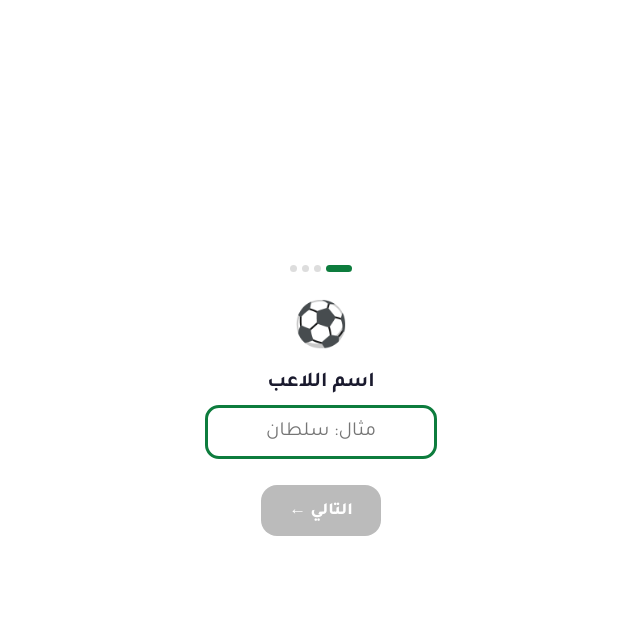
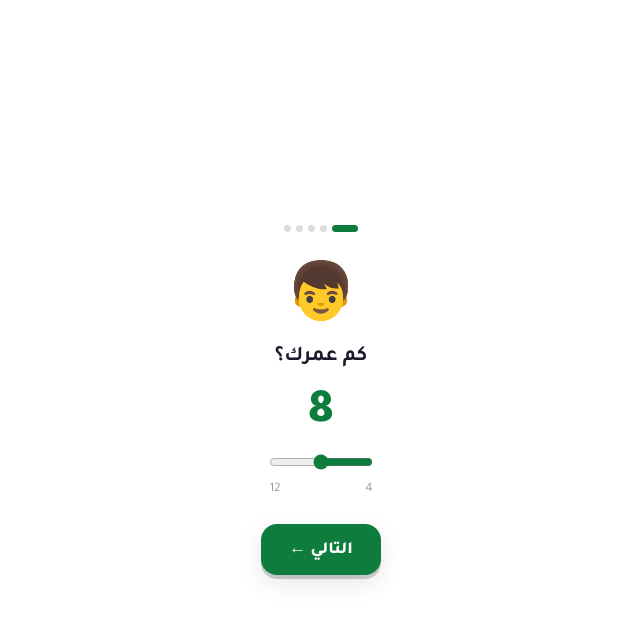
Before and after one commit to slalsultan-ai/miqdam, a Next.js app: page / in a window 1280 px wide. Both pictures are taken after a click on the button "🏟️ ابدأ المغامرة". Shown: the top 622 px of the page, without its empty margins (319-959 px from the left). Built offline with nearby package versions, Linux system fonts and the light colour scheme; a web font is replaced by a local one.

Commit message:
🎮 Age slider + themed scenes + color sync

```diff
--- a/components/Miqdam.tsx
+++ b/components/Miqdam.tsx
@@ -45,7 +45,9 @@ const BADGES = ["⚽","🏆","⭐","🦁","🦅","🔥","💎","👑"];
 // ── Exercise type by rep (easy → hard, repeating) ──
 // 0-7: listen, 8-14: nextWord, 15-21: blanks, 22-27: order, 28-29: order
 // Exercise type scales with reps target (easy → hard)
-const getExType = (rep, total) => {
+// Young children (< 7) only get listen exercises
+const getExType = (rep, total, childAge) => {
+  if (childAge < 7) return "listen";
   const pct = rep / total;
   if (pct < 0.25) return "listen";
   if (pct < 0.5) return "nextWord";
@@ -548,6 +550,7 @@ export default function Miqdam() {
   const [jNum, setJNum] = useState(10);
   const [jCol, setJCol] = useState(0);
   const [bdg, setBdg] = useState(0);
+  const [age, setAge] = useState(8);
   const [profile, setProfile] = useState(null);
   // Pick
   const [surahNum, setSurahNum] = useState(112);
@@ -640,7 +643,7 @@ export default function Miqdam() {
         else { setCurAyahIdx(i => i + 1); setReps(0); setExType("listen"); }
       }, 5000);
     } else {
-      setExType(getExType(next, repsTarget));
+      setExType(getExType(next, repsTarget, profile?.age || 8));
     }
   };
 
@@ -663,17 +666,33 @@ export default function Miqdam() {
 
   // ── SETUP ──
   if (view === "setup") {
+    const ageEmoji = age <= 5 ? "👶" : age <= 7 ? "🧒" : age <= 10 ? "👦" : "🧑";
     const views = [
+      // Step 0: Age
+      <div key="age" style={{ animation: "fadeUp 0.3s both", textAlign: "center" }}>
+        <div style={{ fontSize: 56, marginBottom: 8 }}>{ageEmoji}</div>
+        <h2 style={{ fontSize: 21, marginBottom: 16 }}>كم عمرك؟</h2>
+        <div style={{ fontSize: 48, fontWeight: 900, color: "#0D7C3D", marginBottom: 12 }}>{age}</div>
+        <input type="range" min={4} max={12} value={age} onChange={e => { sfx("tap"); setAge(+e.target.value); }}
+          style={{ width: "80%", maxWidth: 250, accentColor: "#0D7C3D", height: 8 }} />
+        <div style={{ display: "flex", justifyContent: "space-between", width: "80%", maxWidth: 250, margin: "8px auto 0", fontSize: 13, color: "#999" }}>
+          <span>4</span><span>12</span>
+        </div>
+        {age < 7 && <p style={{ fontSize: 13, color: "#E65100", marginTop: 12, background: "#FFF3E0", padding: "6px 12px", borderRadius: 10, display: "inline-block" }}>🔊 وضع الاستماع والترديد</p>}
+      </div>,
+      // Step 1: Name
       <div key="0" style={{ animation: "fadeUp 0.3s both", textAlign: "center" }}>
         <div style={{ fontSize: 44, marginBottom: 10 }}>⚽</div>
         <h2 style={{ fontSize: 21, marginBottom: 10 }}>اسم اللاعب</h2>
         <input value={pName} onChange={e => setPName(e.target.value)} placeholder="مثال: سلطان" style={{ width: "100%", maxWidth: 260, padding: "12px 18px", fontSize: 20, borderRadius: 14, border: "3px solid #0D7C3D", outline: "none", textAlign: "center", fontFamily: "'Tajawal'", direction: "rtl" }} />
       </div>,
+      // Step 2: Team
       <div key="1" style={{ animation: "fadeUp 0.3s both", textAlign: "center" }}>
         <div style={{ fontSize: 44, marginBottom: 10 }}>🏟️</div>
         <h2 style={{ fontSize: 21, marginBottom: 10 }}>اسم الفريق</h2>
         <input value={tName} onChange={e => setTName(e.target.value)} placeholder="مثال: النسور" style={{ width: "100%", maxWidth: 260, padding: "12px 18px", fontSize: 20, borderRadius: 14, border: "3px solid #0D7C3D", outline: "none", textAlign: "center", fontFamily: "'Tajawal'", direction: "rtl" }} />
       </div>,
+      // Step 3: Jersey
       <div key="2" style={{ animation: "fadeUp 0.3s both", textAlign: "center" }}>
         <Jersey c={JERSEY_COLORS[jCol]} n={jNum} sz={90} />
         <h2 style={{ fontSize: 19, margin: "8px 0 12px" }}>اختر قميصك</h2>
@@ -686,6 +705,7 @@ export default function Miqdam() {
           <Btn onClick={() => setJNum(Math.min(99, jNum + 1))} color="#5a5a6a" style={{ padding: "7px 15px" }}>+</Btn>
         </div>
       </div>,
+      // Step 4: Badge
       <div key="3" style={{ animation: "fadeUp 0.3s both", textAlign: "center" }}>
         <div style={{ fontSize: 52, marginBottom: 6 }}>{BADGES[bdg]}</div>
         <h2 style={{ fontSize: 19, marginBottom: 12 }}>شعار فريقك</h2>
@@ -694,18 +714,19 @@ export default function Miqdam() {
         </div>
       </div>,
     ];
-    const ok = setupStep === 0 ? pName.length > 0 : setupStep === 1 ? tName.length > 0 : true;
-    const done = () => { setProfile({ name: pName, team: tName, num: jNum, color: JERSEY_COLORS[jCol], badge: BADGES[bdg] }); setView("pick"); };
+    const totalSteps = 5;
+    const ok = setupStep === 1 ? pName.length > 0 : setupStep === 2 ? tName.length > 0 : true;
+    const done = () => { setProfile({ name: pName, team: tName, num: jNum, color: JERSEY_COLORS[jCol], badge: BADGES[bdg], age }); setView("pick"); };
 
     return (
       <div style={{ ...base, background: "#fff", display: "flex", flexDirection: "column", alignItems: "center", justifyContent: "center", padding: 24 }}>
         <div style={{ display: "flex", gap: 5, marginBottom: 26 }}>
-          {[0,1,2,3].map(i => <div key={i} style={{ width: i === setupStep ? 26 : 7, height: 7, borderRadius: 4, background: i <= setupStep ? "#0D7C3D" : "#ddd", transition: "all 0.3s" }} />)}
+          {Array.from({ length: totalSteps }).map((_, i) => <div key={i} style={{ width: i === setupStep ? 26 : 7, height: 7, borderRadius: 4, background: i <= setupStep ? "#0D7C3D" : "#ddd", transition: "all 0.3s" }} />)}
         </div>
         {views[setupStep]}
         <div style={{ marginTop: 26, display: "flex", gap: 10 }}>
           {setupStep > 0 && <Btn onClick={() => setSetupStep(s => s - 1)} color="#5a5a6a">رجوع</Btn>}
-          {setupStep < 3 ? <Btn onClick={() => setSetupStep(s => s + 1)} disabled={!ok}>التالي ←</Btn> : <Btn onClick={done} color="#F9A825" style={{ fontSize: 18, padding: "14px 34px" }}>🏟️ انطلق!</Btn>}
+          {setupStep < totalSteps - 1 ? <Btn onClick={() => setSetupStep(s => s + 1)} disabled={!ok}>التالي ←</Btn> : <Btn onClick={done} color="#F9A825" style={{ fontSize: 18, padding: "14px 34px" }}>🏟️ انطلق!</Btn>}
         </div>
       </div>
     );
```
